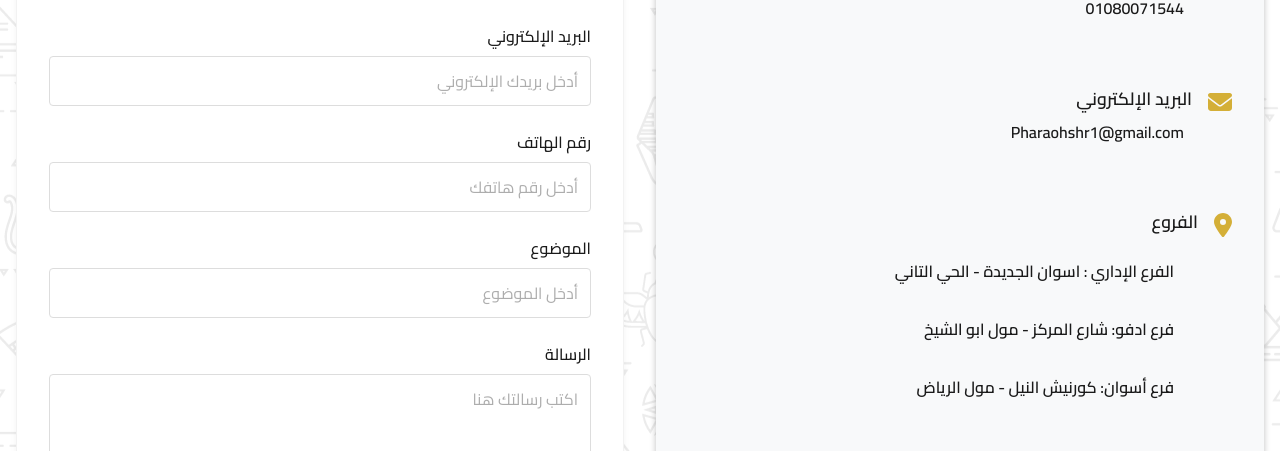
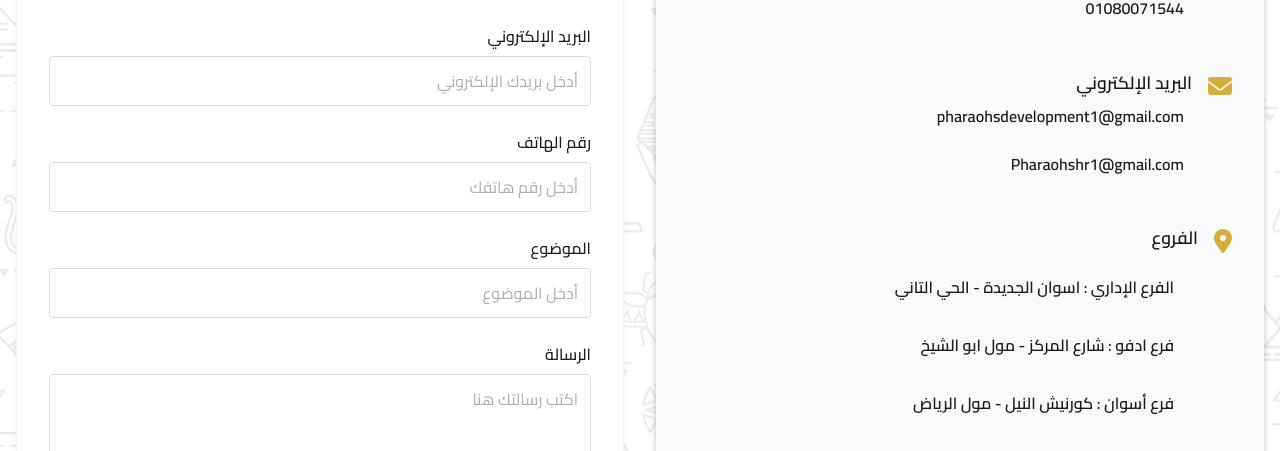
Before and after one commit to ibrahimqudry/Pharaohs, a React (Vite) app: page /contact in a window 1280 px wide. Shown: the part 349-800 px from the top of the page. Built offline with nearby package versions, Linux system fonts and the light colour scheme; no server answers; the database is empty.

Commit message:
static data

```diff
--- a/src/pages/ContactPage.jsx
+++ b/src/pages/ContactPage.jsx
@@ -87,13 +87,15 @@ function ContactPage() {
                 <FontAwesomeIcon icon={faPhone} className={styles.infoIcon} />
                 <div>
                   <h3>للتواصل</h3>
-                  <a  href="tel:01080071544" className={`dmGold ${styles.contactLink}`}>01080071544</a>
+                  <a href="tel:01080071544" className={`dmGold ${styles.contactLink}`}>01080071544</a>
                 </div>
               </div>
               <div className={styles.infoItem}>
                 <FontAwesomeIcon icon={faEnvelope} className={styles.infoIcon} />
                 <div>
                   <h3>البريد الإلكتروني</h3>
+                  <a href="mailto:pharaohsdevelopment1@gmail.com" className={`dmGold ${styles.contactLink}`}>pharaohsdevelopment1@gmail.com</a>
+                  <br /><br />
                   <a href="mailto:Pharaohshr1@gmail.com" className={`dmGold ${styles.contactLink}`}>Pharaohshr1@gmail.com</a>
                 </div>
               </div>
@@ -102,19 +104,19 @@ function ContactPage() {
                 <div>
                   <h3>الفروع</h3>
                   <p className={styles.mapLink} >
-                    <a className='dmGold' href="https://www.google.com/maps/search/?api=1&query=اسوان+الجديدة+-+الحي+التاني+-+بجانب+الجهاز+القديم+-+خلف+كلية+الدراسات+الاسلامية" target="_blank" rel="noopener noreferrer">
+                    <a className='dmGold' href="https://maps.app.goo.gl/XFRquurV1Z78GPdJ7?g_st=ac" target="_blank" rel="noopener noreferrer">
                       الفرع الإداري : اسوان الجديدة - الحي التاني
                     </a>
                   </p>
                   <p className={styles.mapLink}>
-                    <a className='dmGold' href="https://www.google.com/maps/search/?api=1&query=ادفو+-+شارع+المركز+-+مول+ابو+الشيخ+-+بجوار+النساجون+الشرقيون" target="_blank" rel="noopener noreferrer">
-                      فرع ادفو: شارع المركز - مول ابو الشيخ
+                    <a className='dmGold' href="https://maps.app.goo.gl/xpsCHsbw76ChMF4z9?g_st=ac" target="_blank" rel="noopener noreferrer">
+                      فرع ادفو : شارع المركز - مول ابو الشيخ
                     </a>
                   </p>
                   <p className={styles.mapLink}>
 
-                    <a className='dmGold' href="https://www.google.com/maps/search/?api=1&query=أسوان+-+كورنيش+النيل+-+مول+الرياض+-+أعلى+هايبر+الراية" target="_blank" rel="noopener noreferrer">
-                      فرع أسوان: كورنيش النيل - مول الرياض
+                    <a className='dmGold' href="https://maps.app.goo.gl/Hcun2YKbgqNQekN39?g_st=ac" target="_blank" rel="noopener noreferrer">
+                      فرع أسوان : كورنيش النيل - مول الرياض
                     </a>
                   </p>
                 </div>
--- a/src/pages/ContactPage.module.css
+++ b/src/pages/ContactPage.module.css
@@ -47,7 +47,7 @@
 
 .infoItem {
   display: flex;
-  margin-bottom: 1.5rem;
+  margin-bottom: 0.5rem;
   align-items: flex-start;
 }
 
```
